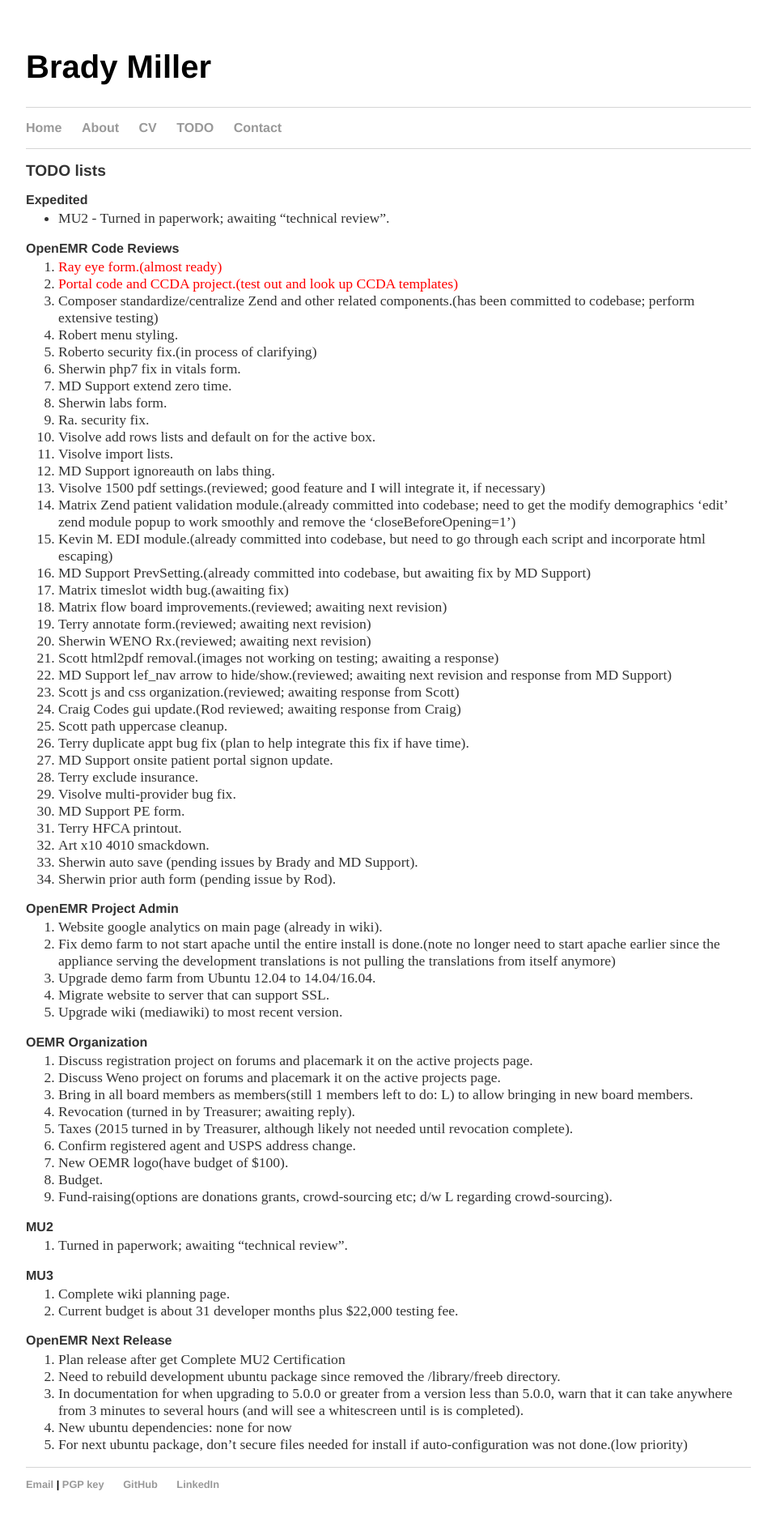
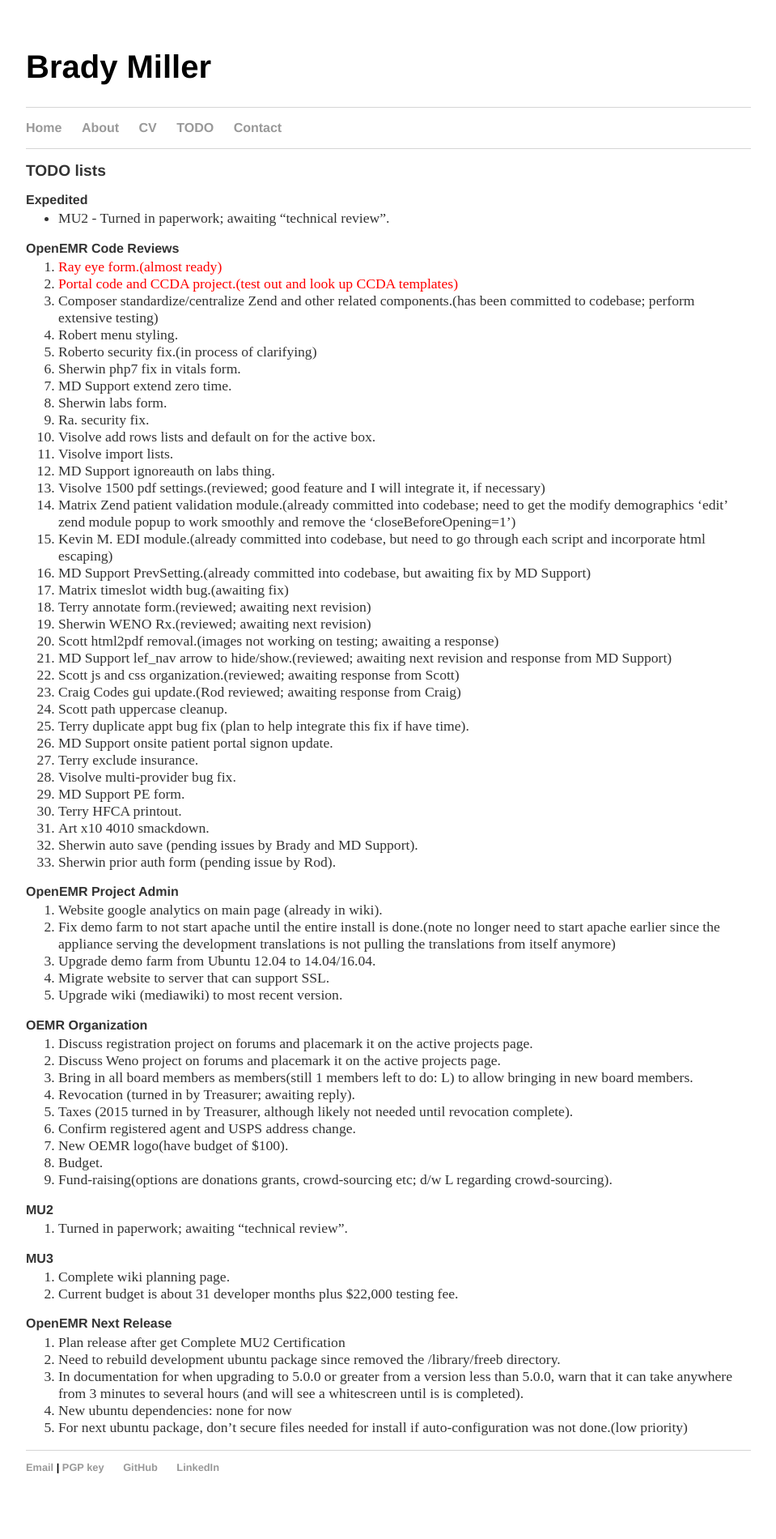
Before and after one commit to bradymiller/bradymiller.github.io, a Jekyll site: the page built from todo/index.md, in a window 1280 px wide. Shown: the whole page at 81% size, without its empty margins (160-1119 px from the left). Built offline with Jekyll 4.4.1, drawn with Linux system fonts in a browser that asks for light colours; after the commit the page ends 1879 px from its top, so only the background shows below that.

Commit message:
Update todo list

```diff
--- a/todo/index.md
+++ b/todo/index.md
@@ -24,7 +24,6 @@
 1. Kevin M. EDI module.(already committed into codebase, but need to go through each script and incorporate html escaping)
 1. MD Support PrevSetting.(already committed into codebase, but awaiting fix by MD Support)
 1. Matrix timeslot width bug.(awaiting fix)
-1. Matrix flow board improvements.(reviewed; awaiting next revision)
 1. Terry annotate form.(reviewed; awaiting next revision)
 1. Sherwin WENO Rx.(reviewed; awaiting next revision)
 1. Scott html2pdf removal.(images not working on testing; awaiting a response)
```
